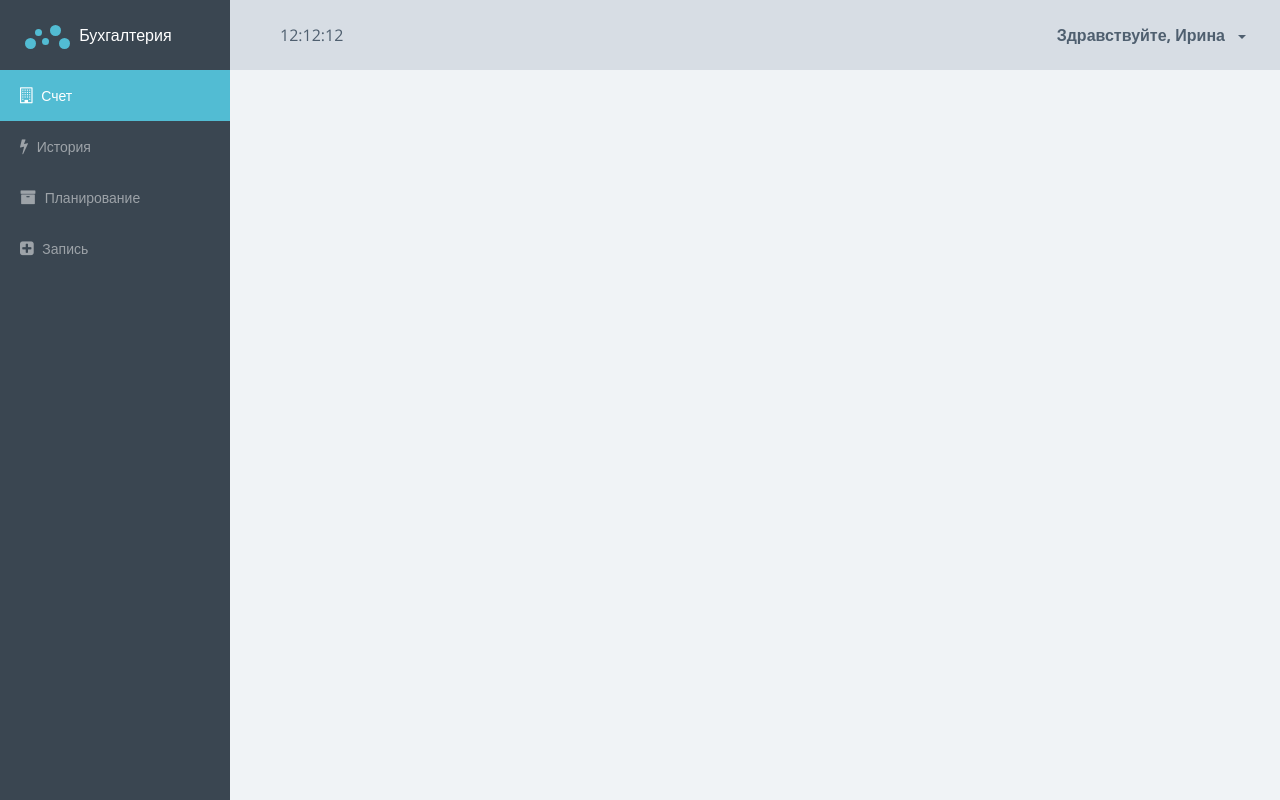
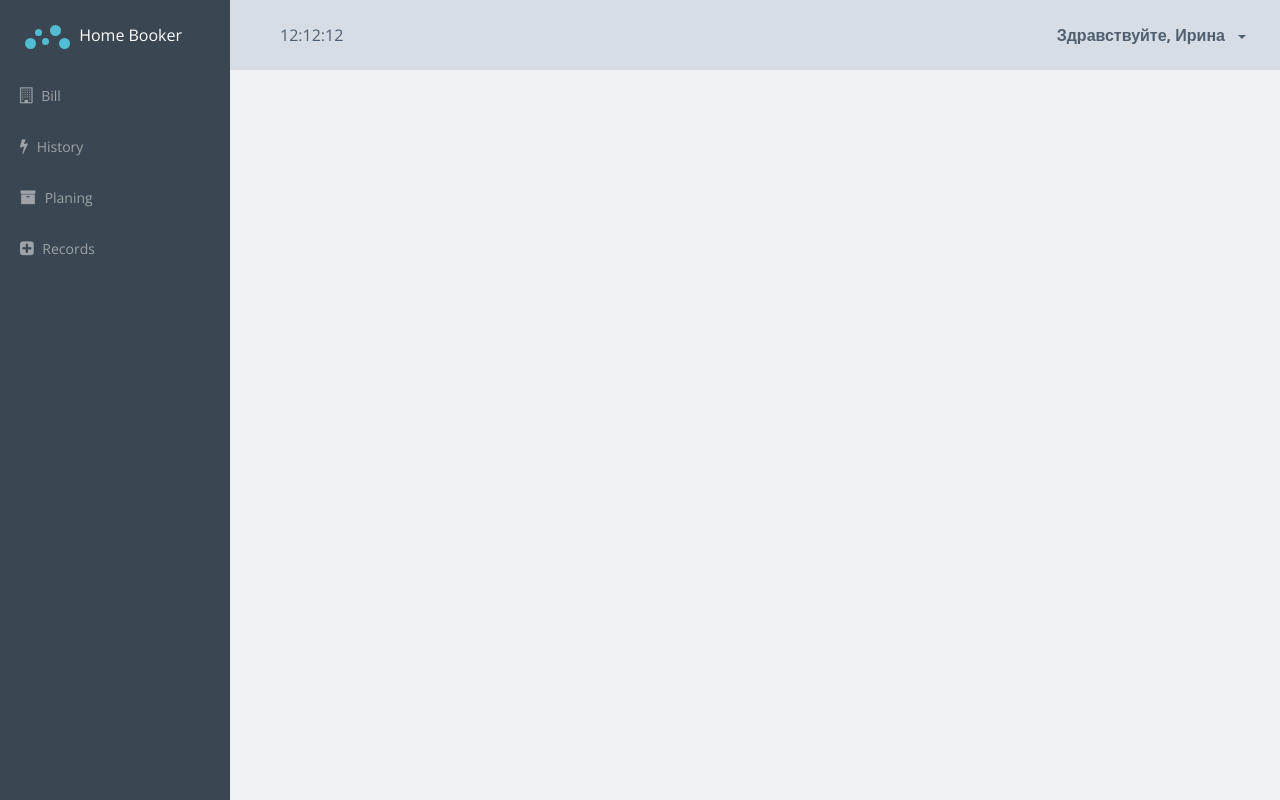
Before and after one commit to SkifUA/home-booker, an Angular app: page /system in a window 1280 px wide. Built offline with nearby package versions, Linux system fonts and the light colour scheme.

Commit message:
Added Sidebar for System

```diff
--- /dev/null
+++ b/src/app/system/shared/components/sidebar/sidebar.component.html
@@ -0,0 +1,32 @@
+<aside class="sidebar">
+  <div class="sidebar-container">
+    <div class="sidebar-header">
+      <div class="brand">
+        <div class="logo">
+          <span class="l l1"></span>
+          <span class="l l2"></span>
+          <span class="l l3"></span>
+          <span class="l l4"></span>
+          <span class="l l5"></span>
+        </div>
+        Home Booker
+      </div>
+    </div>
+    <nav class="menu">
+      <ul class="nav metismenu">
+        <li routerLinkActive="active">
+          <a [routerLink]="['/system', 'bill']"> <i class="fa fa-building-o"></i> Bill </a>
+        </li>
+        <li routerLinkActive="active">
+          <a [routerLink]="['/system', 'history']"> <i class="fa fa-flash"></i> History </a>
+        </li>
+        <li routerLinkActive="active">
+          <a [routerLink]="['/system', 'planing']"> <i class="fa fa-archive"></i> Planing </a>
+        </li>
+        <li routerLinkActive="active">
+          <a [routerLink]="['/system', 'records']"> <i class="fa fa-plus-square"></i> Records </a>
+        </li>
+      </ul>
+    </nav>
+  </div>
+</aside>
--- /dev/null
+++ b/src/app/system/shared/components/sidebar/sidebar.component.ts
@@ -0,0 +1,15 @@
+import { Component, OnInit } from '@angular/core';
+
+@Component({
+  selector: 'hb-sidebar',
+  templateUrl: './sidebar.component.html',
+  styleUrls: ['./sidebar.component.scss']
+})
+export class SidebarComponent implements OnInit {
+
+  constructor() { }
+
+  ngOnInit() {
+  }
+
+}
--- a/src/app/system/system.component.html
+++ b/src/app/system/system.component.html
@@ -24,38 +24,7 @@
     </header>
     <!--HEADER-->
     <!--SIDEBAR-->
-    <aside class="sidebar">
-      <div class="sidebar-container">
-        <div class="sidebar-header">
-          <div class="brand">
-            <div class="logo">
-              <span class="l l1"></span>
-              <span class="l l2"></span>
-              <span class="l l3"></span>
-              <span class="l l4"></span>
-              <span class="l l5"></span>
-            </div>
-            Бухгалтерия
-          </div>
-        </div>
-        <nav class="menu">
-          <ul class="nav metismenu">
-            <li class="active">
-              <a href="#"> <i class="fa fa-building-o"></i> Счет </a>
-            </li>
-            <li>
-              <a href="#"> <i class="fa fa-flash"></i> История </a>
-            </li>
-            <li>
-              <a href="#"> <i class="fa fa-archive"></i> Планирование </a>
-            </li>
-            <li>
-              <a href="#"> <i class="fa fa-plus-square"></i> Запись </a>
-            </li>
-          </ul>
-        </nav>
-      </div>
-    </aside>
+    <hb-sidebar></hb-sidebar>
     <!--SIDEBAR-->
     <!--CONTENT-->
     <article class="content dashboard-page">
--- a/src/app/system/system.module.ts
+++ b/src/app/system/system.module.ts
@@ -8,6 +8,7 @@ import { HistoryPageComponent } from './history-page/history-page.component';
 import { PlaningPageComponent } from './planing-page/planing-page.component';
 import { RecordsPageComponent } from './records-page/records-page.component';
 import { SystemComponent } from './system.component';
+import { SidebarComponent } from './shared/components/sidebar/sidebar.component';
 
 
 
@@ -22,7 +23,8 @@ import { SystemComponent } from './system.component';
     HistoryPageComponent,
     PlaningPageComponent,
     RecordsPageComponent,
-    SystemComponent
+    SystemComponent,
+    SidebarComponent
   ]
 })
 
```
Also changed, not shown: src/app/system/shared/components/sidebar/sidebar.component.scss (added).
